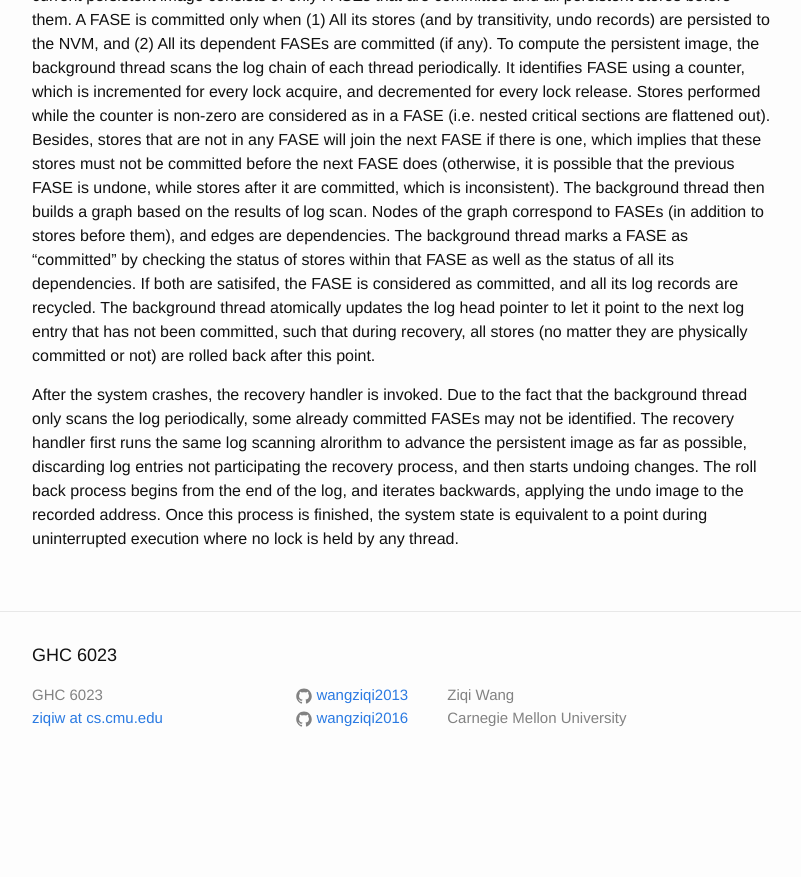
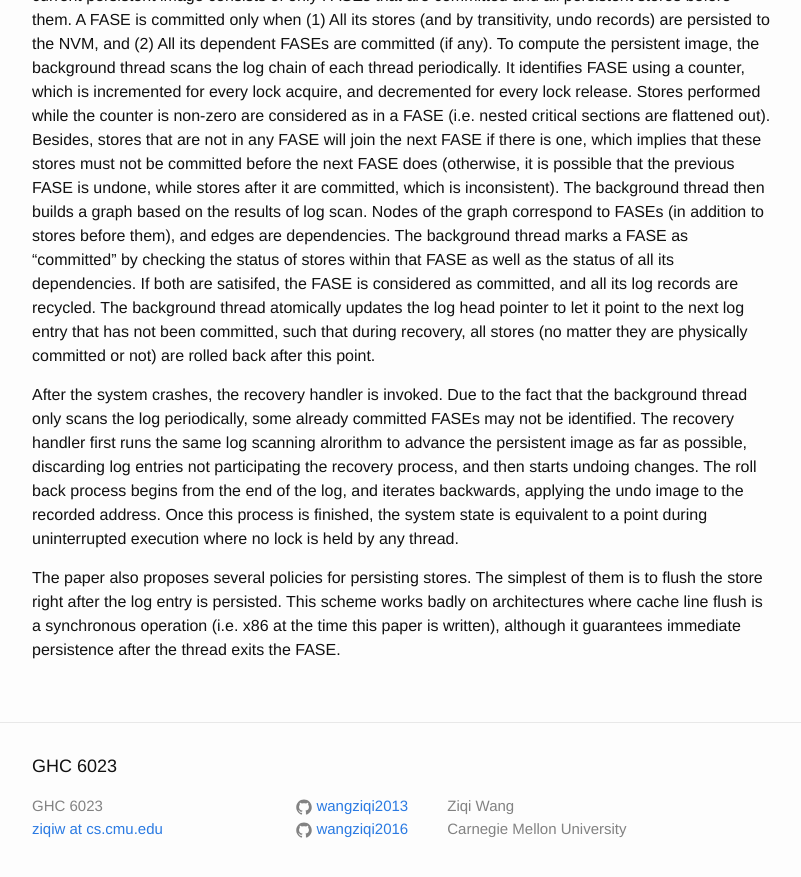
Before and after one commit to wangziqi2013/wangziqi2013.github.io, a Jekyll site: the page built from _posts/2019-08-04-atlas.markdown, in a window 1280 px wide and 900 px high, scrolled down 2383 px. Shown: the top 877 px of the window, without its empty margins (238-1039 px from the left). Built offline with Jekyll 4.4.1, drawn with Linux system fonts in a browser that asks for light colours; before the commit the page ends 3172 px from its top, so only the background shows below that.

Commit message:
Working on store policy

```diff
--- a/_posts/2019-08-04-atlas.markdown
+++ b/_posts/2019-08-04-atlas.markdown
@@ -107,3 +107,7 @@ alrorithm to advance the persistent image as far as possible, discarding log ent
 and then starts undoing changes. The roll back process begins from the end of the log, and iterates backwards, applying
 the undo image to the recorded address. Once this process is finished, the system state is equivalent to a point during
 uninterrupted execution where no lock is held by any thread.
+
+The paper also proposes several policies for persisting stores. The simplest of them is to flush the store right after
+the log entry is persisted. This scheme works badly on architectures where cache line flush is a synchronous operation
+(i.e. x86 at the time this paper is written), although it guarantees immediate persistence after the thread exits the FASE.
```
